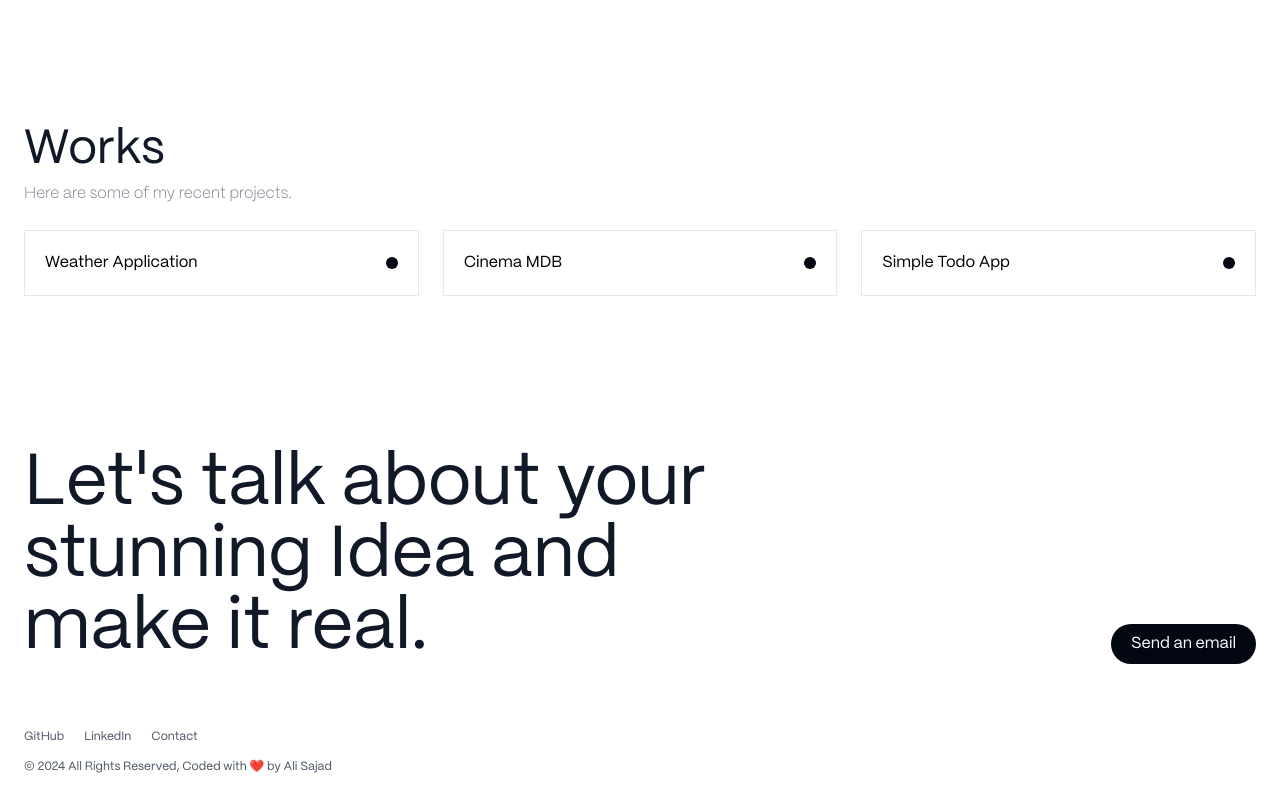
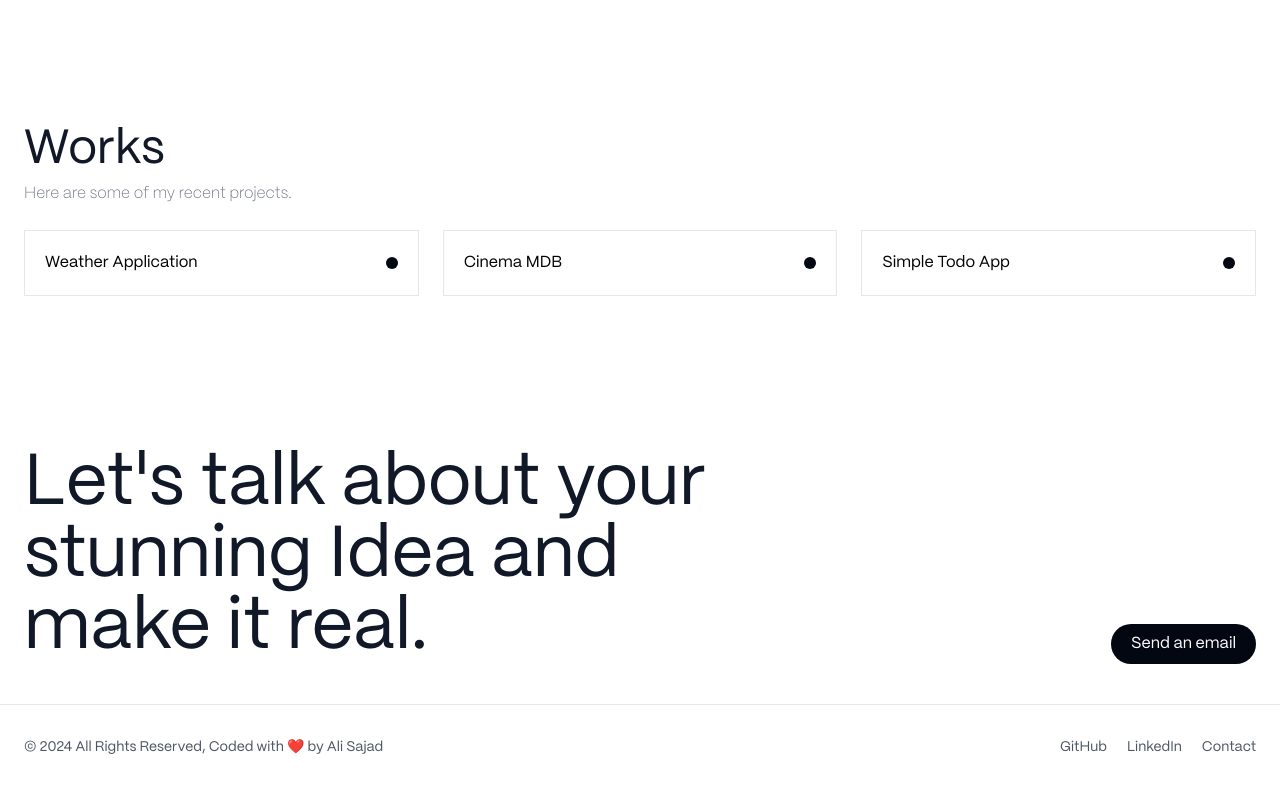
Before and after one commit to alisajad001/portfolio-2024, a React (Vite) app: page / in a window 1280 px wide. Shown: the part 1034-1834 px from the top of the page. Built offline with nearby package versions, Linux system fonts and the light colour scheme.

Commit message:
Update Footer component layout and styles

```diff
--- a/src/components/Footer.jsx
+++ b/src/components/Footer.jsx
@@ -1,6 +1,6 @@
 export default function Footer() {
   return (
-    <footer className="container mx-auto p-6 mt-10 text-[12px] text-gray-600">
+    <footer className="container mx-auto px-6 py-8 mt-10 border-t text-sm text-gray-600 md:flex flex-row-reverse justify-between items-center">
       <ul className="flex gap-5">
         <li>
           <a href="#">GitHub</a>
@@ -12,7 +12,7 @@ export default function Footer() {
           <a href="#">Contact</a>
         </li>
       </ul>
-      <p className="mt-3">
+      <p className="mt-3 md:mt-0">
         &copy; 2024 All Rights Reserved, Coded with ❤️️ by Ali Sajad
       </p>
     </footer>
```
